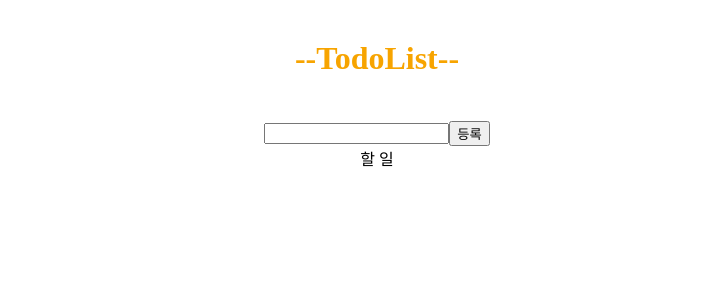
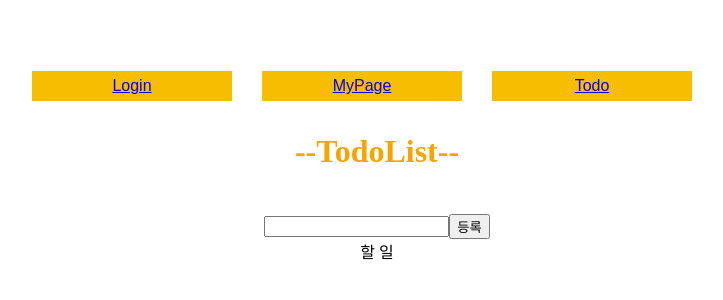
Before and after one commit to naerim/React_study, a React (Create React App) app in the folder login_mypage_todo/: page /todos in a window 1280 px wide. Shown: the top 300 px of the page, without its empty margins (263-986 px from the left). Built offline with nearby package versions, Linux system fonts and the light colour scheme.

Commit message:
[ADD] Category menu

```diff
--- a/login_mypage_todo/src/components/todos.js
+++ b/login_mypage_todo/src/components/todos.js
@@ -1,5 +1,6 @@
 import React from "react";
 import styled from "styled-components";
+import Category from "./category";
 const TodoItem = () => {
   return (
     <div>
@@ -10,6 +11,8 @@ const TodoItem = () => {
 
 const Todos = () => {
   return (
+    <div>
+      <Category />
       <TodoSection>
         <Title>--TodoList--</Title>
         <Contents>
@@ -22,6 +25,7 @@ const Todos = () => {
           </TodoContainer>
         </Contents>
       </TodoSection>
+    </div>
   );
 };
 
```
Lines whose indentation alone changed are shown as unchanged.
